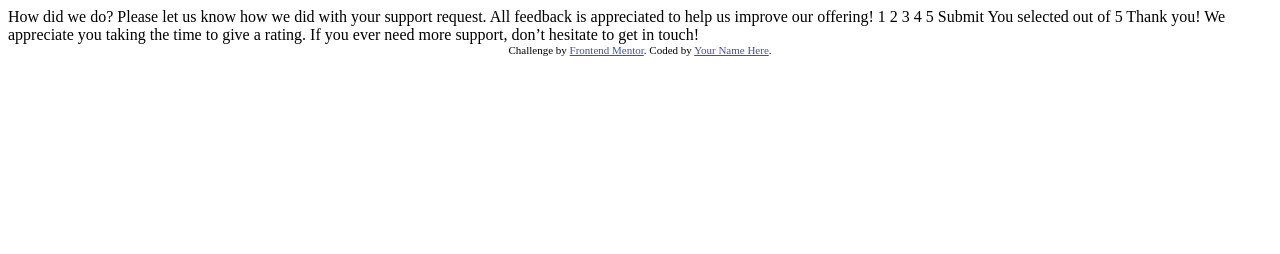
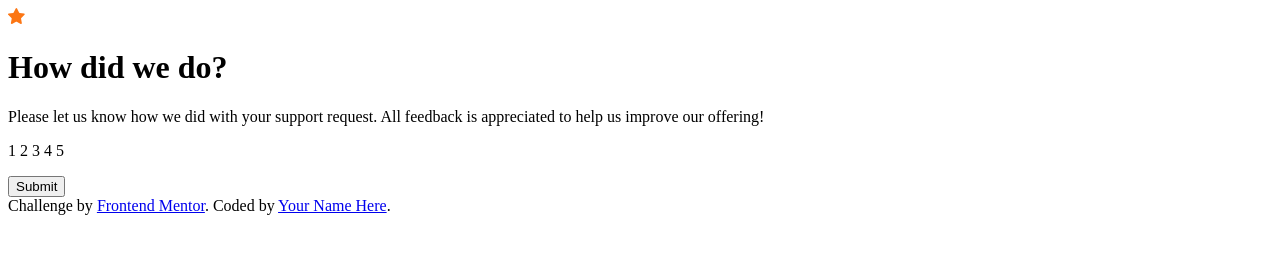
Before and after one commit to Akshay-Tarde/interactive-rating-component, a plain HTML site: page index.html in a window 1280 px wide. Drawn offline with Linux system fonts and the light colour scheme.

Commit message:
Added the basic structure to the rating state

```diff
--- a/index.html
+++ b/index.html
@@ -6,39 +6,49 @@
 
   <link rel="icon" type="image/png" sizes="32x32" href="./images/favicon-32x32.png">
 
-  <title>Frontend Mentor | Interactive rating component</title>
-
-  <!-- Feel free to remove these styles or customise in your own stylesheet 👍 -->
-  <style>
-    .attribution { font-size: 11px; text-align: center; }
-    .attribution a { color: hsl(228, 45%, 44%); }
-  </style>
+  <title>Akshay Tarde | Interactive rating component</title>
+  <link rel="stylesheet" href="./styles.css">
 </head>
 <body>
+  <main>
+    <!-- Rating state start -->
+    <div class="rating-state">
+      <svg width="17" height="16" xmlns="http://www.w3.org/2000/svg">
+        <path d="m9.067.43 1.99 4.031c.112.228.33.386.58.422l4.45.647a.772.772 0 0 1 .427 1.316l-3.22 3.138a.773.773 0 0 0-.222.683l.76 4.431a.772.772 0 0 1-1.12.813l-3.98-2.092a.773.773 0 0 0-.718 0l-3.98 2.092a.772.772 0 0 1-1.119-.813l.76-4.431a.77.77 0 0 0-.222-.683L.233 6.846A.772.772 0 0 1 .661 5.53l4.449-.647a.772.772 0 0 0 .58-.422L7.68.43a.774.774 0 0 1 1.387 0Z" fill="#FC7614"/>
+      </svg>
+      <h1 class="title">
+        How did we do?
+      </h1>
+      <p class="subtitle">
+        Please let us know how we did with your support request. All feedback is appreciated
+        to help us improve our offering!
+      </p>
+      <p class="rating">
+        <span>1</span>
+        <span>2</span>
+        <span>3</span>
+        <span>4</span>
+        <span>5</span>
+      </p>
+      <button class="submit" type="button">Submit</button>
+    </div>
+    <!-- Rating state end -->
+<!--
+    Thank you state start
+    <div class="thank-you-state">
+      You selected Add rating here  out of 5
 
-  <!-- Rating state start -->
+      Thank you!
 
-  How did we do?
+      We appreciate you taking the time to give a rating. If you ever need more support,
+      don’t hesitate to get in touch!
 
-  Please let us know how we did with your support request. All feedback is appreciated
-  to help us improve our offering!
+       Thank you state end
+    </div> -->
+  </main>
 
-  1 2 3 4 5
 
-  Submit
 
-  <!-- Rating state end -->
-
-  <!-- Thank you state start -->
-
-  You selected <!-- Add rating here --> out of 5
-
-  Thank you!
-
-  We appreciate you taking the time to give a rating. If you ever need more support,
-  don’t hesitate to get in touch!
-
-  <!-- Thank you state end -->
 
 
   <div class="attribution">
```
Also changed, not shown: styles.css (added).
